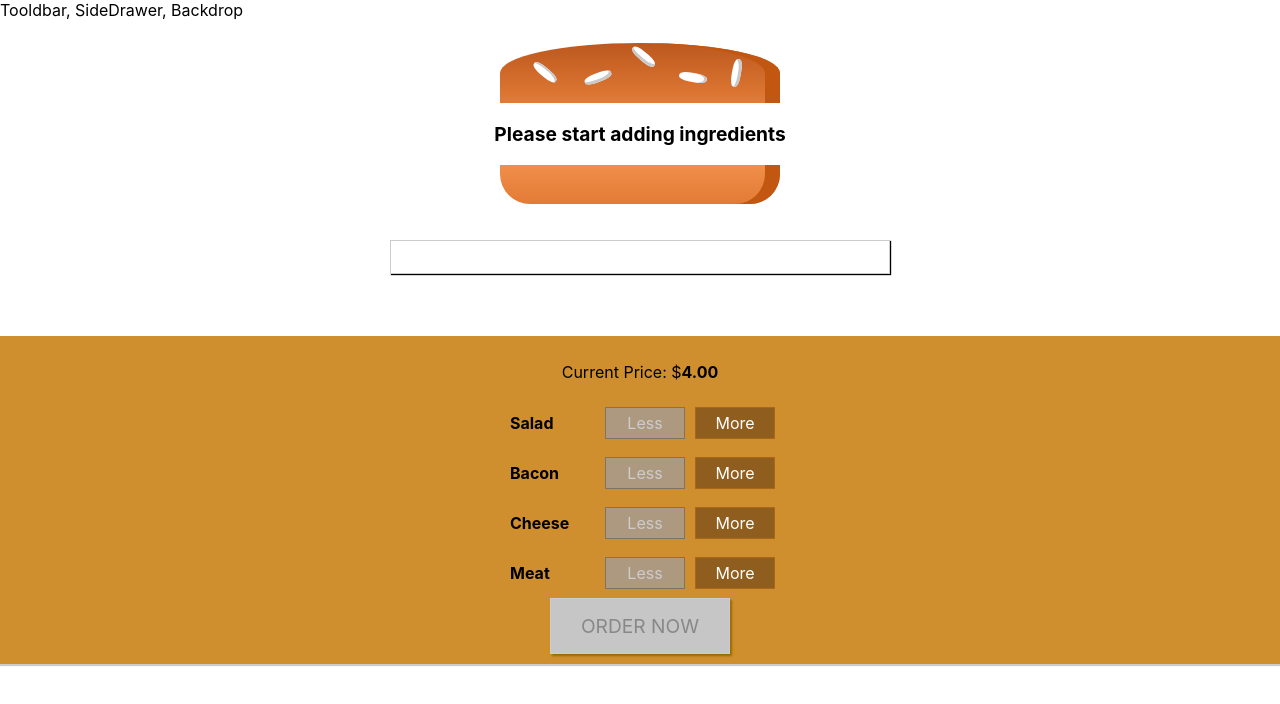
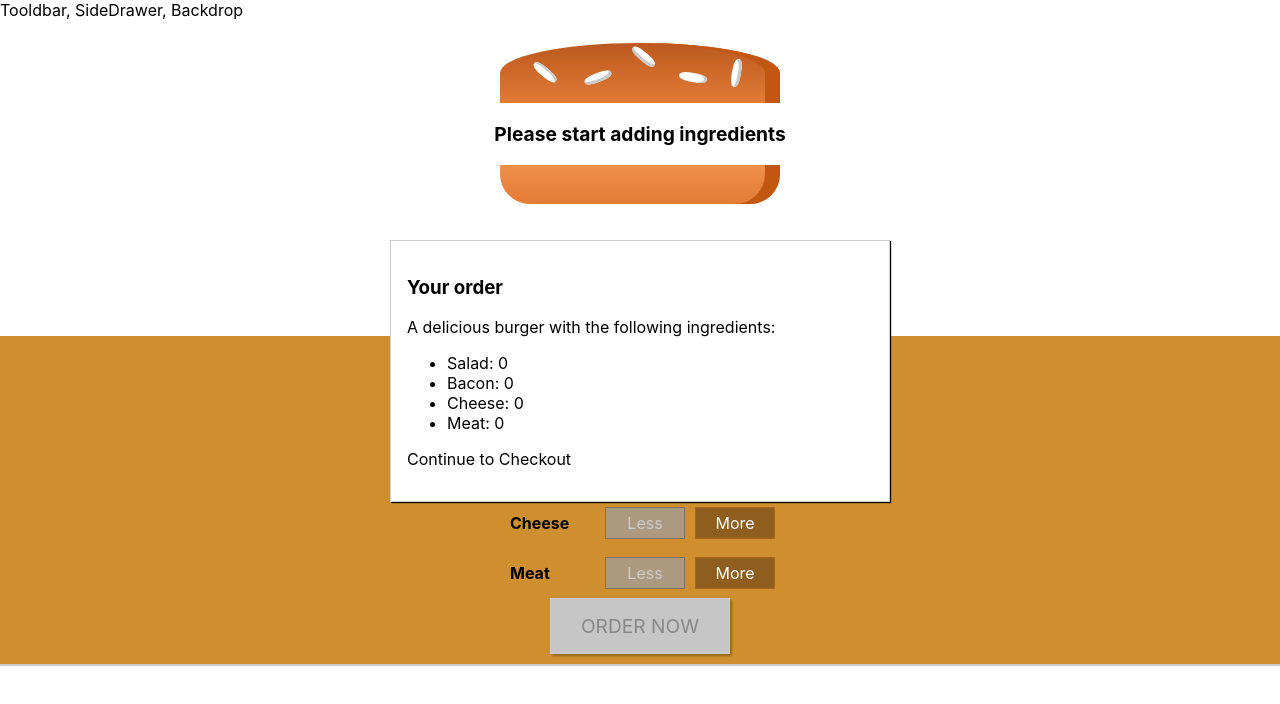
Before and after one commit to MaxRobertsDear/Buger-Builder-React, a React (Create React App) app: page / in a window 1280 px wide. Shown: the top 704 px of the page. Built offline with nearby package versions, Linux system fonts and the light colour scheme.

Commit message:
Dynamic output added to <Modal /> Modal keeps track of order summary

```diff
--- /dev/null
+++ b/src/components/Burger/OrderSummary/OrderSummary.js
@@ -0,0 +1,26 @@
+import React from 'react'
+
+import Aux from '../../../hoc/Aux'
+
+const orderSummary = (props) => {
+  const ingredientSummary = Object.keys(props.ingredients)
+    .map(igKey => {
+      return (
+        <li>
+          <span style={{textTransform: 'capitalize'}}>{igKey}</span>: {props.ingredients[igKey]}
+        </li>
+      )
+    })
+  return (
+    <Aux>
+      <h3>Your order</h3>
+      <p>A delicious burger with the following ingredients:</p>
+      <ul>
+        {ingredientSummary}
+      </ul>
+      <p>Continue to Checkout</p>
+    </Aux>
+  )
+}
+
+export default orderSummary
--- a/src/containers/BurgerBuilder/BurgerBuilder.js
+++ b/src/containers/BurgerBuilder/BurgerBuilder.js
@@ -4,6 +4,7 @@
 import Burger from '../../components/Burger/Burger'
 import Modal from '../../components/UI/Modal/Modal'
 import BuildControls from '../../components/Burger/BuildControls/BuildControls'
+import OrderSummary from '../../components/Burger/OrderSummary/OrderSummary'
 
 const INGREDIENT_PRICES = {
   salad: 0.5,
@@ -75,7 +76,9 @@
     }
     return (
       <Aux>
-        <Modal />
+        <Modal>
+          <OrderSummary ingredients={this.state.ingredients} />
+        </Modal>
         <Burger ingredients={this.state.ingredients}/>
         <BuildControls
           ingredientAdded={this.addIngredientHandler}
```
